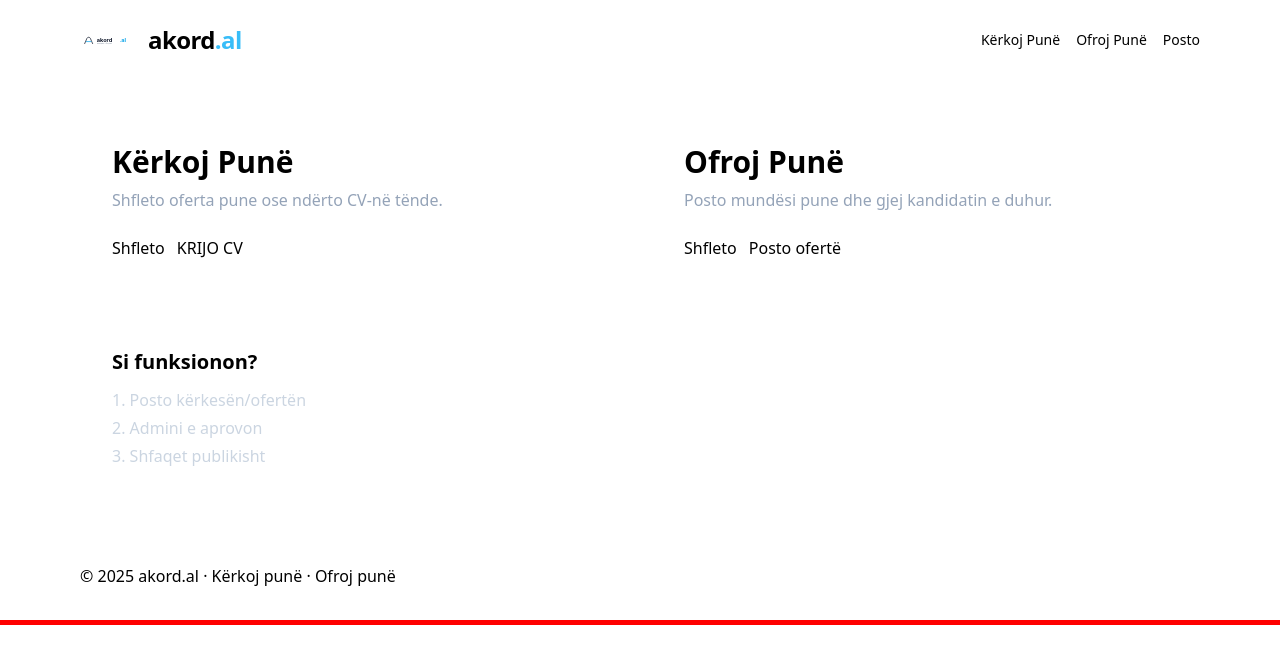
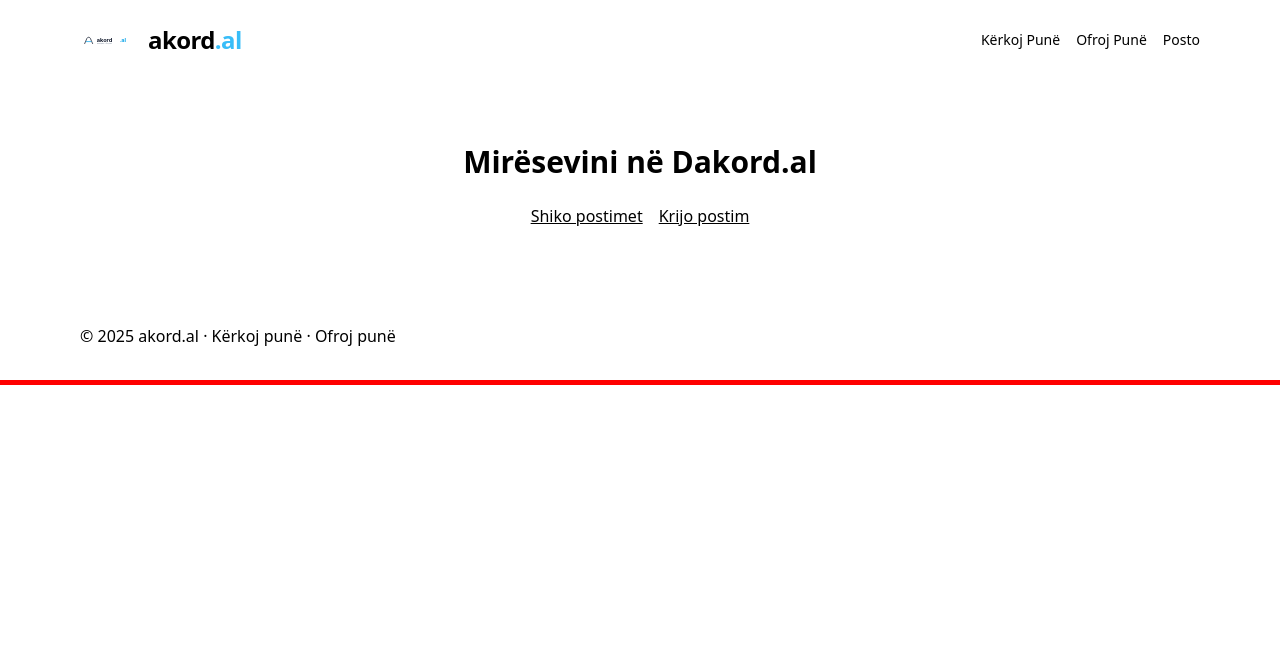
Before and after one commit to akord14/dakord, a Next.js app: page / in a window 1280 px wide. Shown: the top 664 px of the page. Built offline with nearby package versions, Linux system fonts and the light colour scheme.

Commit message:
feat: homepage /

```diff
--- a/app/page.tsx
+++ b/app/page.tsx
@@ -1,32 +1,17 @@
+// app/page.tsx
 import Link from "next/link";
+
+export const dynamic = "force-dynamic";
+export const revalidate = 0;
 
 export default function HomePage() {
   return (
-    <section className="grid md:grid-cols-2 gap-6">
-      <div className="card p-8">
-        <h2 className="text-3xl font-bold">Kërkoj Punë</h2>
-        <p className="mt-2 text-slate-400">Shfleto oferta pune ose ndërto CV-në tënde.</p>
-        <div className="mt-6 flex gap-3">
-          <Link href="/seeking" className="btn btn-outline">Shfleto</Link>
-          <Link href="/cv/builder" className="btn btn-primary">KRIJO CV</Link>
-        </div>
+    <main className="mx-auto max-w-2xl p-8 text-center space-y-6">
+      <h1 className="text-3xl font-bold">Mirësevini në Dakord.al</h1>
+      <div className="flex justify-center gap-4">
+        <Link href="/post" className="underline">Shiko postimet</Link>
+        <Link href="/post/new" className="underline">Krijo postim</Link>
       </div>
-      <div className="card p-8">
-        <h2 className="text-3xl font-bold">Ofroj Punë</h2>
-        <p className="mt-2 text-slate-400">Posto mundësi pune dhe gjej kandidatin e duhur.</p>
-        <div className="mt-6 flex gap-3">
-          <Link href="/offering" className="btn btn-outline">Shfleto</Link>
-          <Link href="/post/new?type=offering" className="btn btn-primary">Posto ofertë</Link>
-        </div>
-      </div>
-      <div className="md:col-span-2 card p-8">
-        <h3 className="text-xl font-semibold">Si funksionon?</h3>
-        <ol className="mt-3 list-decimal list-inside text-slate-300 space-y-1">
-          <li>Posto kërkesën/ofertën</li>
-          <li>Admini e aprovon</li>
-          <li>Shfaqet publikisht</li>
-        </ol>
-      </div>
-    </section>
+    </main>
   );
 }
```
